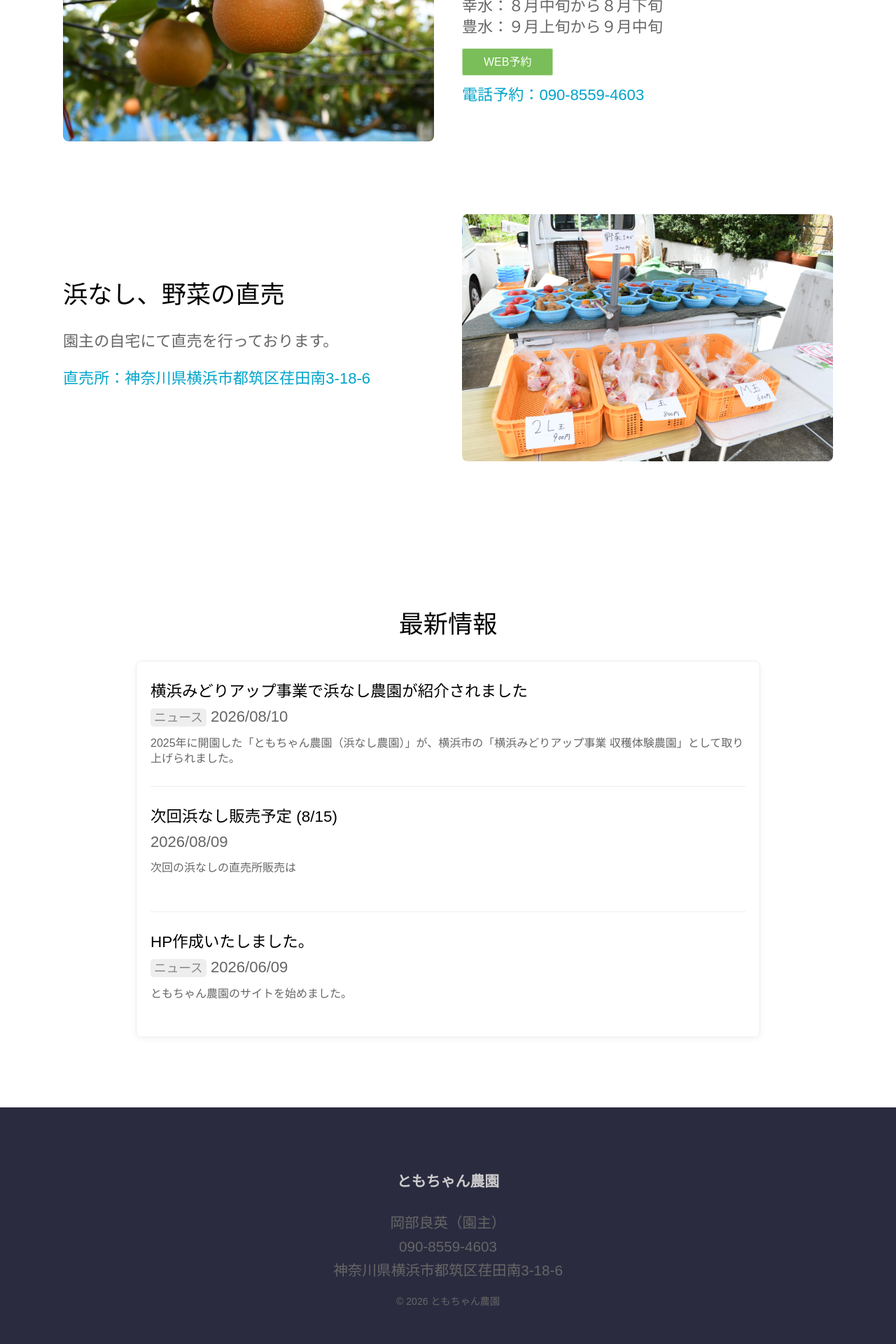
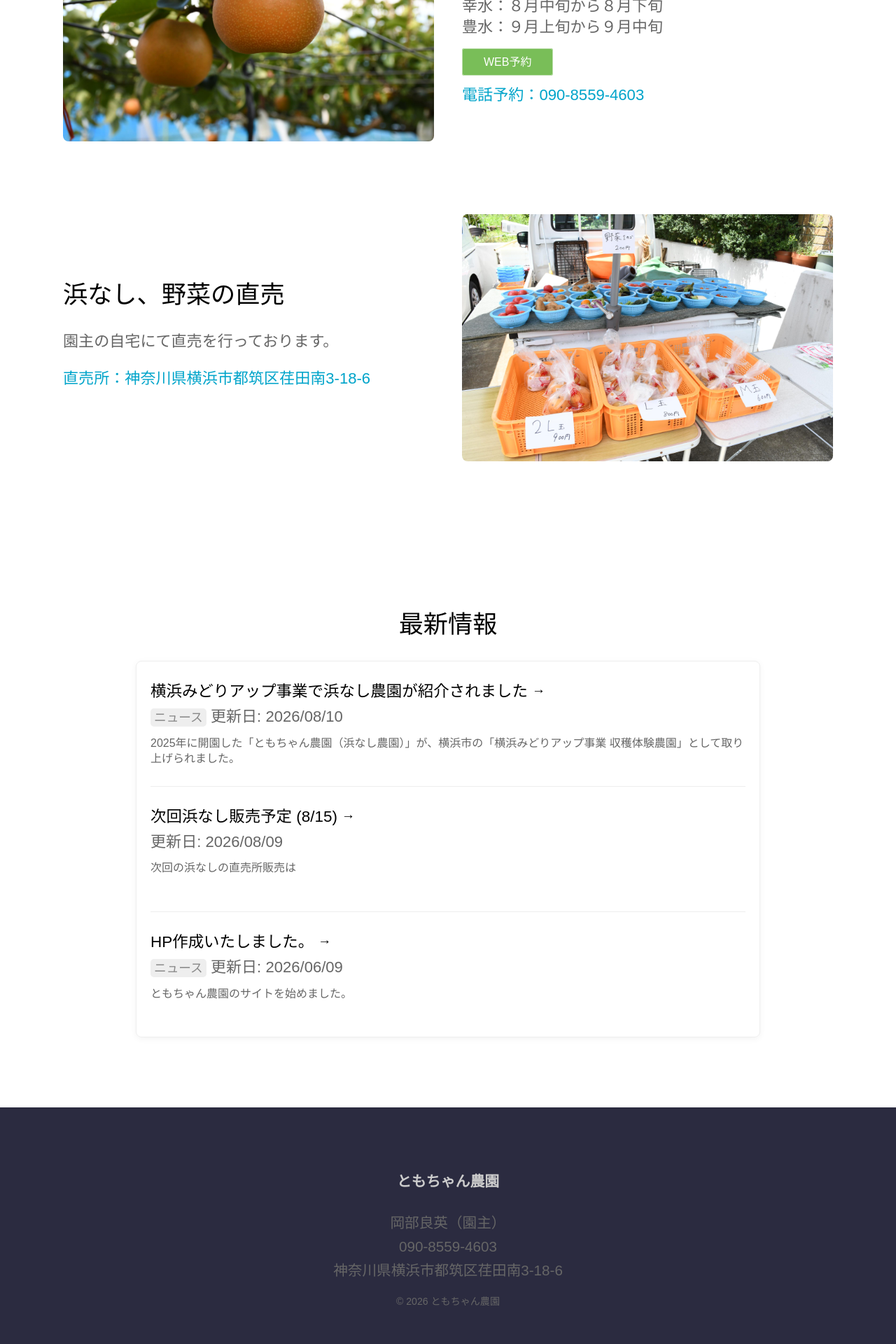
Before and after one commit to johannesnicolaus/nashi_nouen, a Jekyll site: the page built from index.html, in a window 1280 px wide. Shown: the part 1400-3320 px from the top of the page at 70% size. Built offline with Jekyll 4.4.1, drawn with Linux system fonts in a browser that asks for light colours; some web fonts are replaced.

Commit message:
update view of posts

```diff
--- a/_includes/post-title.html
+++ b/_includes/post-title.html
@@ -4,5 +4,5 @@
 			<a href="{{ site.baseurl }}/category/{{ category | slugify }}/">{{ category | capitalize }}</a>
 		</span>
 	{% endfor %}
-	<span class="post-date">{{ include.post.date | date: "%Y/%m/%d" }}</span>
+	<span class="post-date">更新日: {{ include.post.date | date: "%Y/%m/%d" }}</span>
 </p>
--- a/_sass/landing-page.scss
+++ b/_sass/landing-page.scss
@@ -70,13 +70,29 @@
 		margin: 0 0 8px 0;
 
 		a {
+			display: inline-flex;
+			align-items: center;
+			gap: 6px;
 			color: #000;
 			font-size: 1.2em;
 			font-weight: normal;
 			text-decoration: none;
+			transition: color .2s ease-in-out;
+
+			&:after {
+				content: "→";
+				font-size: .85em;
+				line-height: 1;
+				transition: transform .2s ease-in-out;
+			}
 
 			&:hover {
+				color: $brand-color;
 				text-decoration: underline;
+
+				&:after {
+					transform: translateX(3px);
+				}
 			}
 		}
 	}
```
